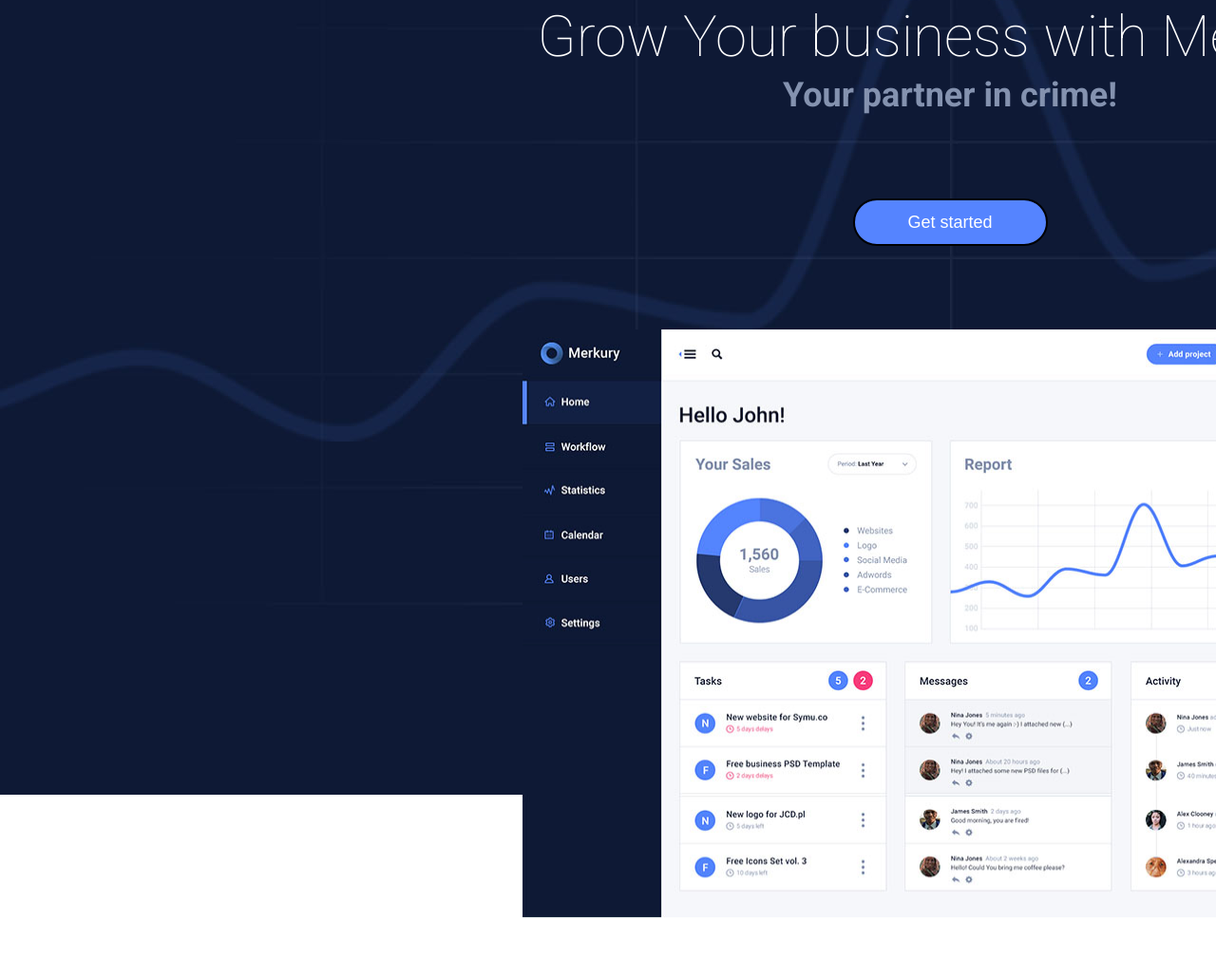
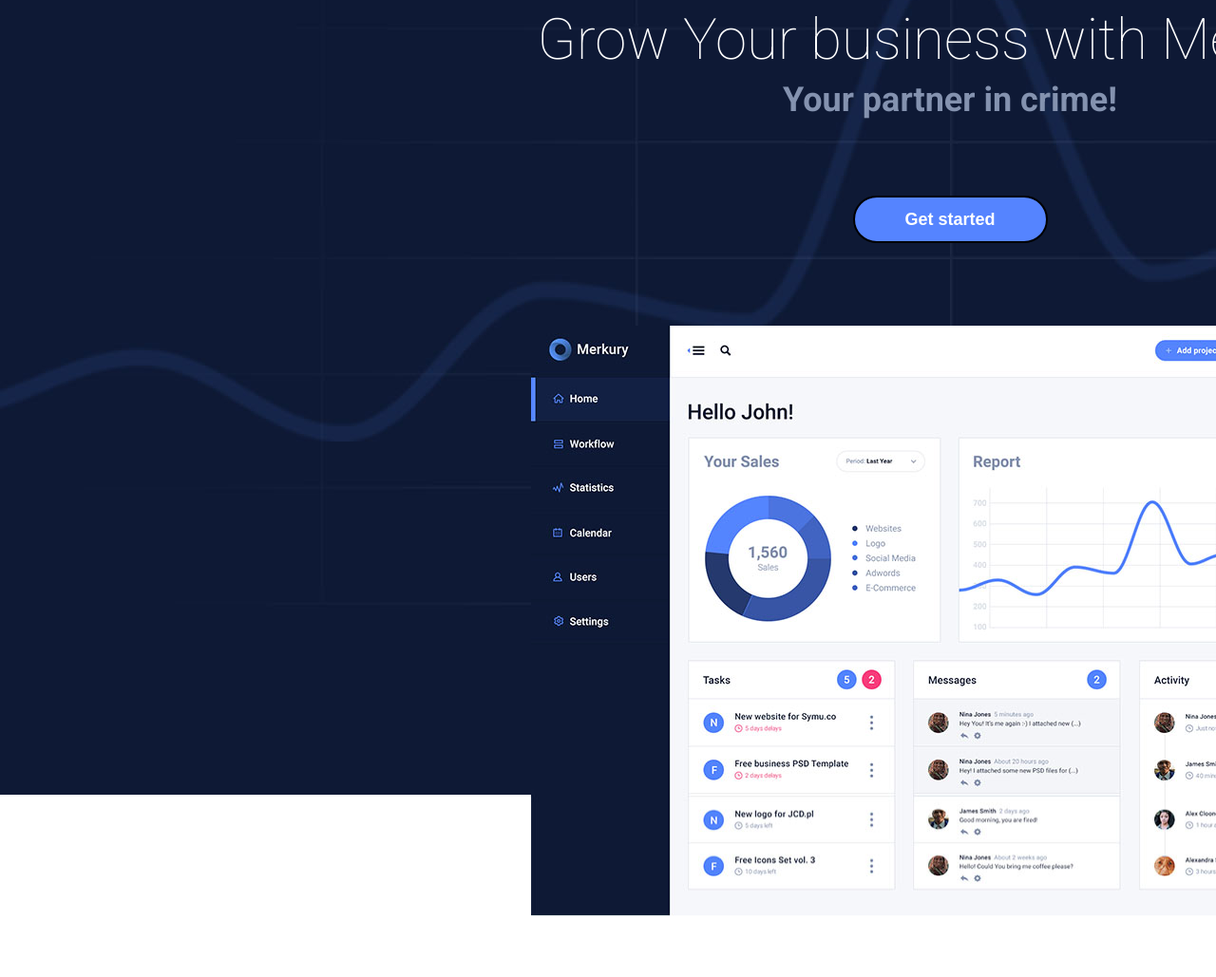
Before and after one commit to IvanKrtsk/RPI, a plain HTML site: page index.html in a window 1280 px wide. Shown: the part 263-1292 px from the top of the page at 95% size. Drawn offline with Linux system fonts and the light colour scheme.

Commit message:
first slide fix(pixel perfect)

```diff
--- a/assets/css/style.css
+++ b/assets/css/style.css
@@ -104,23 +104,24 @@ h1,h2,h3,h4,h5,h6{
 .intro_title{
     font-size: 60px;
     font-weight: 300;
-    margin-bottom: 5px;
+    margin-bottom: 7px;
 }
 
 .intro_subtitle{
     font-size: 36px;
     color: #8492af;
-    margin-bottom: 88px;
+    margin-bottom: 80px;
 }
 
 .get_started_button{
     margin: 0 auto;
-    margin-bottom: 88px;
+    margin-bottom: 87px;
     width: 205px;
     height: 50px;
     background-color: #5584ff;
     color: white;
     font-size: 18px;
+    font-weight: bold;
     border-style: solid;
     border-radius: 40px;
     transition: background .2s linear, color .2s;
@@ -133,8 +134,8 @@ h1,h2,h3,h4,h5,h6{
 }
 
 .screen1_container{
-    width: 900px;
-    height: 490px;
+    width: 882px;
+    height: 494px;
     margin: 0 auto;
     bottom: 0;
     /*box-shadow: -10px 0px 50px rgb(85, 132, 255);*/
@@ -152,8 +153,8 @@ h1,h2,h3,h4,h5,h6{
 }
 
 .screen2_container{
-    width: 900px;
-    height: 130px;
+    width: 882px;
+    height: 128px;
     margin: 0 auto;
 }
 
--- a/index.html
+++ b/index.html
@@ -32,12 +32,12 @@
             <button class="get_started_button">Get started</button>
         </div>
         <div class="screen1_container">
-            <img src="assets/images/Screen1.jpg" width="882" height="490">
+            <img src="assets/images/Screen1.jpg" width="882" height="494">
         </div>
     </div>
     <div class="second_slide">
         <div class="screen2_container">
-            <img src="assets/images/Screen2.jpg" width="882" height="130">
+            <img src="assets/images/Screen2.jpg" width="882" height="128">
         </div>
         <div class="space_container"></div>
         <div class="second_icons_container">
```
